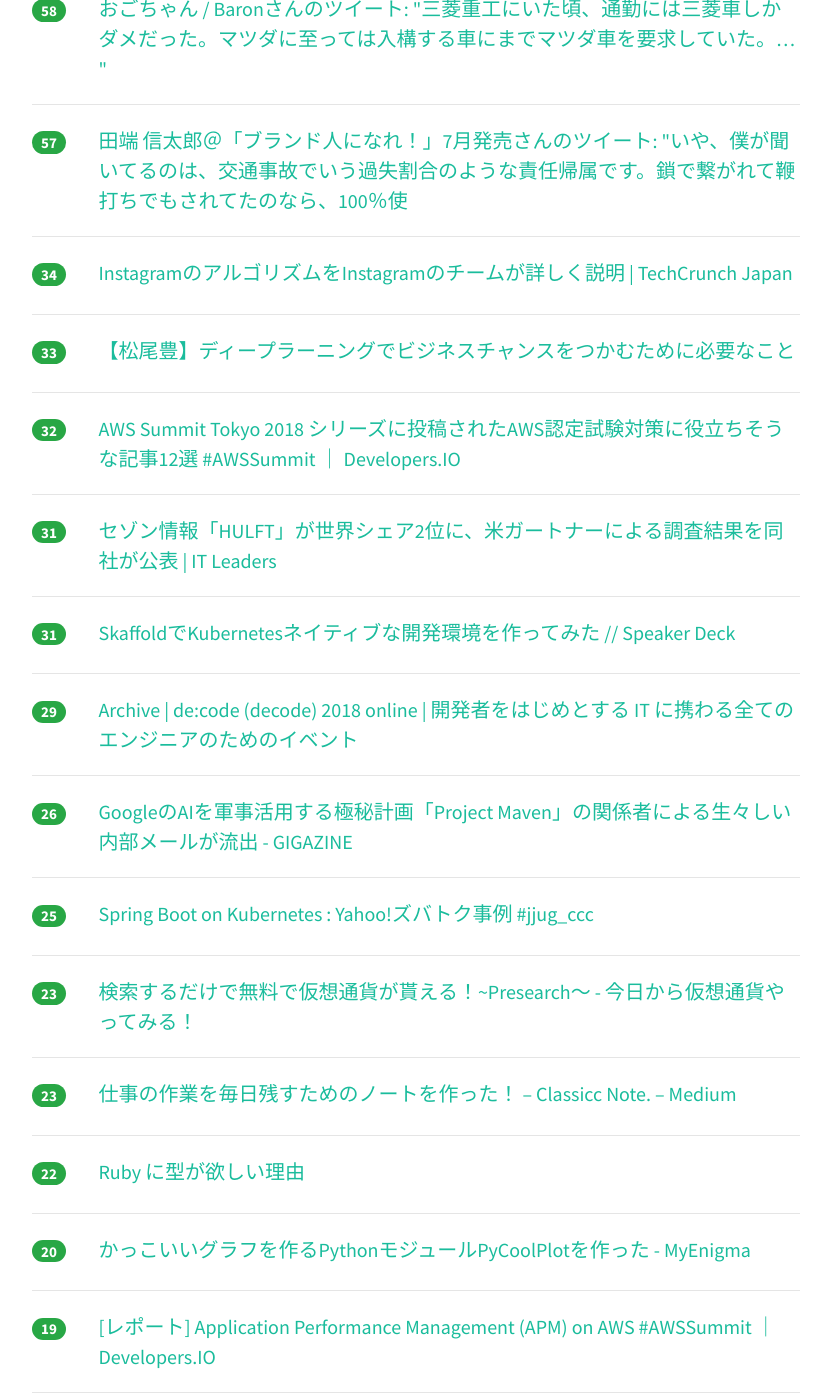
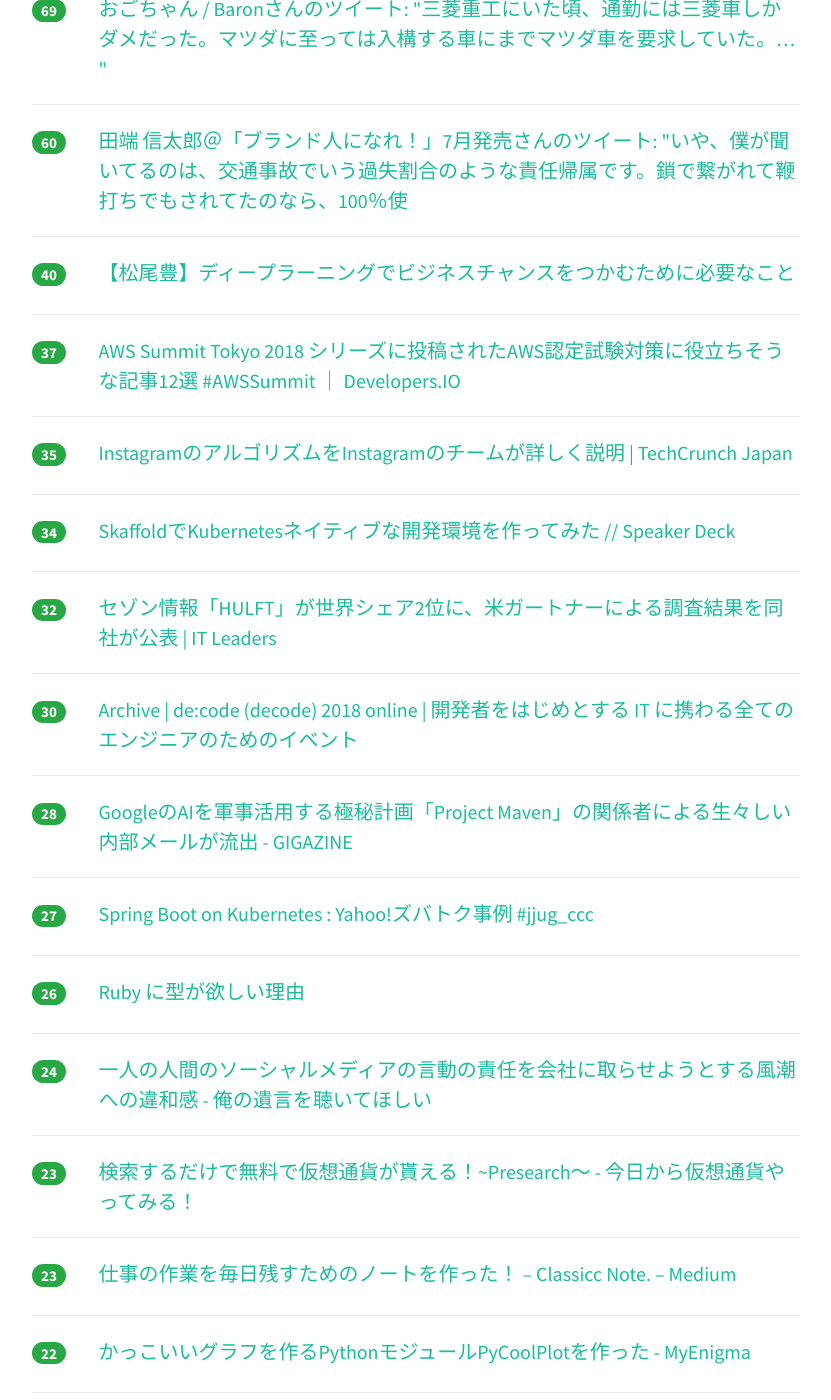
Before and after one commit to yatta47/hatena-matome-site, a Jekyll site: the page built from _posts/2018-06-03-hatena.md, in a window 1280 px wide and 1400 px high, scrolled down 868 px. Shown: the whole window, without its empty margins (224-1055 px from the left). Built offline with Jekyll 4.4.1, drawn with Linux system fonts in a browser that asks for light colours; nearby versions of some CDN libraries; some of the changed text lies outside the part shown.

Commit message:
Updated 2018-06-03

```diff
--- a/_posts/2018-06-03-hatena.md
+++ b/_posts/2018-06-03-hatena.md
@@ -1,19 +1,24 @@
 ---
 layout: post
 title:  "2018-06-03 はてぶIT"
-date:   2018-06-03 15:00:58
+date:   2018-06-03 16:01:49
 tags: [it-hotentry]
 ---
-39 件のデータあり
+42 件のデータあり
 
 <hr><div class="row">
-<div class="col-1"><span class="badge badge-pill badge-success h2">372</span></div>
+<div class="col-1"><span class="badge badge-pill badge-success h2">396</span></div>
 <div class="col-11"><a href='http://twitter.com/tabbata/status/1002900777000566784' target='_blank'>田端 信太郎＠「ブランド人になれ！」7月発売さんのツイート: "自殺だから一義的に自己責任なのは当たり前でしょうが。上司が屋上から物理的に突き落としたりしたのですか？　そんなに</a></div>
 </div>
 <hr>
 <div class="row">
-<div class="col-1"><span class="badge badge-pill badge-success h2">252</span></div>
+<div class="col-1"><span class="badge badge-pill badge-success h2">271</span></div>
 <div class="col-11"><a href='https://anond.hatelabo.jp/20180603010115' target='_blank'>近年，片仮名が侮蔑の意味を持つようになっている</a></div>
+</div>
+<hr>
+<div class="row">
+<div class="col-1"><span class="badge badge-pill badge-success h2">139</span></div>
+<div class="col-11"><a href='https://qiita.com/jellyfish21/items/008f65cfdc9a0239c218' target='_blank'>Youtubeの動画にニコニコ動画風にコメントを流すサービスを作ったので、初めてサービスを公開した手順をまとめました。</a></div>
 </div>
 <hr>
 <div class="row">
@@ -22,63 +27,68 @@ tags: [it-hotentry]
 </div>
 <hr>
 <div class="row">
-<div class="col-1"><span class="badge badge-pill badge-success h2">99</span></div>
-<div class="col-11"><a href='https://qiita.com/jellyfish21/items/008f65cfdc9a0239c218' target='_blank'>Youtubeの動画にニコニコ動画風にコメントを流すサービスを作ったので、初めてサービスを公開した手順をまとめました。</a></div>
-</div>
-<hr>
-<div class="row">
-<div class="col-1"><span class="badge badge-pill badge-success h2">85</span></div>
+<div class="col-1"><span class="badge badge-pill badge-success h2">112</span></div>
 <div class="col-11"><a href='https://myuon.github.io/posts/type-system-poem/' target='_blank'>私と型システムとポエム - The curse of λ</a></div>
 </div>
 <hr>
 <div class="row">
-<div class="col-1"><span class="badge badge-pill badge-success h2">58</span></div>
+<div class="col-1"><span class="badge badge-pill badge-success h2">69</span></div>
 <div class="col-11"><a href='http://twitter.com/ogochan/status/1003077434273480704' target='_blank'>おごちゃん / Baronさんのツイート: "三菱重工にいた頃、通勤には三菱車しかダメだった。マツダに至っては入構する車にまでマツダ車を要求していた。… "</a></div>
 </div>
 <hr>
 <div class="row">
-<div class="col-1"><span class="badge badge-pill badge-success h2">57</span></div>
+<div class="col-1"><span class="badge badge-pill badge-success h2">60</span></div>
 <div class="col-11"><a href='http://twitter.com/tabbata/status/1002895214321651712' target='_blank'>田端 信太郎＠「ブランド人になれ！」7月発売さんのツイート: "いや、僕が聞いてるのは、交通事故でいう過失割合のような責任帰属です。鎖で繋がれて鞭打ちでもされてたのなら、100％使</a></div>
 </div>
 <hr>
 <div class="row">
-<div class="col-1"><span class="badge badge-pill badge-success h2">34</span></div>
+<div class="col-1"><span class="badge badge-pill badge-success h2">40</span></div>
+<div class="col-11"><a href='https://newswitch.jp/p/13147' target='_blank'>【松尾豊】ディープラーニングでビジネスチャンスをつかむために必要なこと</a></div>
+</div>
+<hr>
+<div class="row">
+<div class="col-1"><span class="badge badge-pill badge-success h2">37</span></div>
+<div class="col-11"><a href='https://dev.classmethod.jp/cloud/aws/certified_pickup12/' target='_blank'>AWS Summit Tokyo 2018 シリーズに投稿されたAWS認定試験対策に役立ちそうな記事12選 #AWSSummit ｜ Developers.IO</a></div>
+</div>
+<hr>
+<div class="row">
+<div class="col-1"><span class="badge badge-pill badge-success h2">35</span></div>
 <div class="col-11"><a href='https://jp.techcrunch.com/2018/06/02/2018-06-01-how-instagram-feed-works/' target='_blank'>InstagramのアルゴリズムをInstagramのチームが詳しく説明 | TechCrunch Japan</a></div>
 </div>
 <hr>
 <div class="row">
-<div class="col-1"><span class="badge badge-pill badge-success h2">33</span></div>
-<div class="col-11"><a href='https://newswitch.jp/p/13147' target='_blank'>【松尾豊】ディープラーニングでビジネスチャンスをつかむために必要なこと</a></div>
+<div class="col-1"><span class="badge badge-pill badge-success h2">34</span></div>
+<div class="col-11"><a href='https://speakerdeck.com/hhiroshell/skaffolddekubernetesneiteibunakai-fa-huan-jing-wozuo-tutemita' target='_blank'>SkaffoldでKubernetesネイティブな開発環境を作ってみた // Speaker Deck</a></div>
 </div>
 <hr>
 <div class="row">
 <div class="col-1"><span class="badge badge-pill badge-success h2">32</span></div>
-<div class="col-11"><a href='https://dev.classmethod.jp/cloud/aws/certified_pickup12/' target='_blank'>AWS Summit Tokyo 2018 シリーズに投稿されたAWS認定試験対策に役立ちそうな記事12選 #AWSSummit ｜ Developers.IO</a></div>
-</div>
-<hr>
-<div class="row">
-<div class="col-1"><span class="badge badge-pill badge-success h2">31</span></div>
 <div class="col-11"><a href='https://it.impressbm.co.jp/articles/-/14513' target='_blank'>セゾン情報「HULFT」が世界シェア2位に、米ガートナーによる調査結果を同社が公表 | IT Leaders</a></div>
 </div>
 <hr>
 <div class="row">
-<div class="col-1"><span class="badge badge-pill badge-success h2">31</span></div>
-<div class="col-11"><a href='https://speakerdeck.com/hhiroshell/skaffolddekubernetesneiteibunakai-fa-huan-jing-wozuo-tutemita' target='_blank'>SkaffoldでKubernetesネイティブな開発環境を作ってみた // Speaker Deck</a></div>
-</div>
-<hr>
-<div class="row">
-<div class="col-1"><span class="badge badge-pill badge-success h2">29</span></div>
+<div class="col-1"><span class="badge badge-pill badge-success h2">30</span></div>
 <div class="col-11"><a href='https://www.microsoft.com/ja-jp/events/decode/2018/online/archive.aspx' target='_blank'>Archive | de:code (decode) 2018 online | 開発者をはじめとする IT に携わる全てのエンジニアのためのイベント</a></div>
 </div>
 <hr>
 <div class="row">
-<div class="col-1"><span class="badge badge-pill badge-success h2">26</span></div>
+<div class="col-1"><span class="badge badge-pill badge-success h2">28</span></div>
 <div class="col-11"><a href='https://gigazine.net/news/20180602-google-project-maven-mail-leaked/' target='_blank'>GoogleのAIを軍事活用する極秘計画「Project Maven」の関係者による生々しい内部メールが流出 - GIGAZINE</a></div>
 </div>
 <hr>
 <div class="row">
-<div class="col-1"><span class="badge badge-pill badge-success h2">25</span></div>
+<div class="col-1"><span class="badge badge-pill badge-success h2">27</span></div>
 <div class="col-11"><a href='https://www.slideshare.net/techblogyahoo/spring-boot-on-kubernetes-yahoo-jjugccc' target='_blank'>Spring Boot on Kubernetes : Yahoo!ズバトク事例 #jjug_ccc</a></div>
+</div>
+<hr>
+<div class="row">
+<div class="col-1"><span class="badge badge-pill badge-success h2">26</span></div>
+<div class="col-11"><a href='https://qiita.com/euxn23/items/8a90480135f017271308' target='_blank'>Ruby に型が欲しい理由</a></div>
+</div>
+<hr>
+<div class="row">
+<div class="col-1"><span class="badge badge-pill badge-success h2">24</span></div>
+<div class="col-11"><a href='https://oreno-yuigon.hatenablog.com/entry/2018/06/03/113333' target='_blank'>一人の人間のソーシャルメディアの言動の責任を会社に取らせようとする風潮への違和感 - 俺の遺言を聴いてほしい</a></div>
 </div>
 <hr>
 <div class="row">
@@ -93,12 +103,17 @@ tags: [it-hotentry]
 <hr>
 <div class="row">
 <div class="col-1"><span class="badge badge-pill badge-success h2">22</span></div>
-<div class="col-11"><a href='https://qiita.com/euxn23/items/8a90480135f017271308' target='_blank'>Ruby に型が欲しい理由</a></div>
+<div class="col-11"><a href='https://myenigma.hatenablog.com/entry/2018/06/03/091557' target='_blank'>かっこいいグラフを作るPythonモジュールPyCoolPlotを作った - MyEnigma</a></div>
+</div>
+<hr>
+<div class="row">
+<div class="col-1"><span class="badge badge-pill badge-success h2">21</span></div>
+<div class="col-11"><a href='https://hrktksm.hatenablog.com/entry/2018/06/02/171500' target='_blank'>ゆるキャン△にハマった結果、キャンプブログを立ち上げることになりました - 力こそパワー</a></div>
 </div>
 <hr>
 <div class="row">
 <div class="col-1"><span class="badge badge-pill badge-success h2">20</span></div>
-<div class="col-11"><a href='https://myenigma.hatenablog.com/entry/2018/06/03/091557' target='_blank'>かっこいいグラフを作るPythonモジュールPyCoolPlotを作った - MyEnigma</a></div>
+<div class="col-11"><a href='http://nlab.itmedia.co.jp/nl/articles/1806/02/news025.html' target='_blank'>「多分100％充電済みやと思うで 知らんけど」　iPhoneが関西人になる画像がTwitterで「天才か」と話題に - ねとらぼ</a></div>
 </div>
 <hr>
 <div class="row">
@@ -108,12 +123,17 @@ tags: [it-hotentry]
 <hr>
 <div class="row">
 <div class="col-1"><span class="badge badge-pill badge-success h2">19</span></div>
-<div class="col-11"><a href='http://nlab.itmedia.co.jp/nl/articles/1806/02/news025.html' target='_blank'>「多分100％充電済みやと思うで 知らんけど」　iPhoneが関西人になる画像がTwitterで「天才か」と話題に - ねとらぼ</a></div>
+<div class="col-11"><a href='https://gigazine.net/news/20180603-put-children-social-media/' target='_blank'>なぜ子どもの顔写真をSNSにアップするのはいけないのか？ - GIGAZINE</a></div>
 </div>
 <hr>
 <div class="row">
-<div class="col-1"><span class="badge badge-pill badge-success h2">19</span></div>
-<div class="col-11"><a href='https://hrktksm.hatenablog.com/entry/2018/06/02/171500' target='_blank'>ゆるキャン△にハマった結果、キャンプブログを立ち上げることになりました - 力こそパワー</a></div>
+<div class="col-1"><span class="badge badge-pill badge-success h2">18</span></div>
+<div class="col-11"><a href='http://blog.livedoor.jp/itsoku/archives/53592725.html' target='_blank'>【悲報】MicrosoftがGitHubを買収か : IT速報</a></div>
+</div>
+<hr>
+<div class="row">
+<div class="col-1"><span class="badge badge-pill badge-success h2">17</span></div>
+<div class="col-11"><a href='https://www.nikkansports.com/entertainment/news/201806020000357.html' target='_blank'>ひょっこりはん著作権侵害騒動で「販売は全て停止」 - お笑い : 日刊スポーツ</a></div>
 </div>
 <hr>
 <div class="row">
@@ -123,12 +143,7 @@ tags: [it-hotentry]
 <hr>
 <div class="row">
 <div class="col-1"><span class="badge badge-pill badge-success h2">17</span></div>
-<div class="col-11"><a href='http://blog.livedoor.jp/itsoku/archives/53592725.html' target='_blank'>【悲報】MicrosoftがGitHubを買収か : IT速報</a></div>
-</div>
-<hr>
-<div class="row">
-<div class="col-1"><span class="badge badge-pill badge-success h2">16</span></div>
-<div class="col-11"><a href='https://www.nikkansports.com/entertainment/news/201806020000357.html' target='_blank'>ひょっこりはん著作権侵害騒動で「販売は全て停止」 - お笑い : 日刊スポーツ</a></div>
+<div class="col-11"><a href='http://twitter.com/azurlane_staff/status/1003139794086400001' target='_blank'>アズールレーン公式さんのツイート: "【HELP！】 今更ですが…「アズールレーン」における艦の「総称」なる固有名のアイデアを募集しています！ 「我こそ名案あり！」の方も、「こういう</a></div>
 </div>
 <hr>
 <div class="row">
@@ -143,17 +158,17 @@ tags: [it-hotentry]
 <hr>
 <div class="row">
 <div class="col-1"><span class="badge badge-pill badge-success h2">16</span></div>
-<div class="col-11"><a href='https://oreno-yuigon.hatenablog.com/entry/2018/06/03/113333' target='_blank'>一人の人間のソーシャルメディアの言動の責任を会社に取らせようとする風潮への違和感 - 俺の遺言を聴いてほしい</a></div>
+<div class="col-11"><a href='https://speakerdeck.com/masayuki14/mysql-innodb-cluster-woshi-tuteyun-yong-woshou-ba-kisiyou' target='_blank'>MySQL InnoDB Cluster を使って運用を手抜きしよう // Speaker Deck</a></div>
 </div>
 <hr>
 <div class="row">
-<div class="col-1"><span class="badge badge-pill badge-success h2">15</span></div>
-<div class="col-11"><a href='https://gigazine.net/news/20180603-put-children-social-media/' target='_blank'>なぜ子どもの顔写真をSNSにアップするのはいけないのか？ - GIGAZINE</a></div>
+<div class="col-1"><span class="badge badge-pill badge-success h2">14</span></div>
+<div class="col-11"><a href='https://snyk.io/blog/ten-git-hub-security-best-practices/' target='_blank'>10 GitHub Security Best Practices | Snyk</a></div>
 </div>
 <hr>
 <div class="row">
 <div class="col-1"><span class="badge badge-pill badge-success h2">13</span></div>
-<div class="col-11"><a href='https://snyk.io/blog/ten-git-hub-security-best-practices/' target='_blank'>10 GitHub Security Best Practices | Snyk</a></div>
+<div class="col-11"><a href='https://togetter.com/li/1233453' target='_blank'>豊洲22時の夜景はきれいだろう？SIer目指す就活生に伝えたいことがある - Togetter</a></div>
 </div>
 <hr>
 <div class="row">
@@ -162,18 +177,13 @@ tags: [it-hotentry]
 </div>
 <hr>
 <div class="row">
-<div class="col-1"><span class="badge badge-pill badge-success h2">11</span></div>
-<div class="col-11"><a href='http://www.zinseitanosiku.com/entry/2018/06/02/190000' target='_blank'>はてな様へ～一人のブログ利用者からの手紙～ - めんおうブログ</a></div>
-</div>
-<hr>
-<div class="row">
-<div class="col-1"><span class="badge badge-pill badge-success h2">11</span></div>
+<div class="col-1"><span class="badge badge-pill badge-success h2">12</span></div>
 <div class="col-11"><a href='https://anond.hatelabo.jp/20180601150918' target='_blank'>ウヨ動画通報祭りでなんJを絶賛している左翼リベラル派もいるが 今回の件で..</a></div>
 </div>
 <hr>
 <div class="row">
 <div class="col-1"><span class="badge badge-pill badge-success h2">11</span></div>
-<div class="col-11"><a href='https://speakerdeck.com/masayuki14/mysql-innodb-cluster-woshi-tuteyun-yong-woshou-ba-kisiyou' target='_blank'>MySQL InnoDB Cluster を使って運用を手抜きしよう // Speaker Deck</a></div>
+<div class="col-11"><a href='http://www.zinseitanosiku.com/entry/2018/06/02/190000' target='_blank'>はてな様へ～一人のブログ利用者からの手紙～ - めんおうブログ</a></div>
 </div>
 <hr>
 <div class="row">
@@ -187,8 +197,8 @@ tags: [it-hotentry]
 </div>
 <hr>
 <div class="row">
-<div class="col-1"><span class="badge badge-pill badge-success h2">9</span></div>
-<div class="col-11"><a href='https://togetter.com/li/1233453' target='_blank'>豊洲22時の夜景はきれいだろう？SIer目指す就活生に伝えたいことがある - Togetter</a></div>
+<div class="col-1"><span class="badge badge-pill badge-success h2">8</span></div>
+<div class="col-11"><a href='http://timesteps.net/archives/5534209.html' target='_blank'>Yahoo! JapanがWindows Vista、IE10以前等のサポートを6月1日より順次終了 : Timesteps</a></div>
 </div>
 <hr>
 <div class="row">
@@ -198,6 +208,11 @@ tags: [it-hotentry]
 <hr>
 <div class="row">
 <div class="col-1"><span class="badge badge-pill badge-success h2">7</span></div>
-<div class="col-11"><a href='http://timesteps.net/archives/5534209.html' target='_blank'>Yahoo! JapanがWindows Vista、IE10以前等のサポートを6月1日より順次終了 : Timesteps</a></div>
+<div class="col-11"><a href='http://extension.sec.tsukuba.ac.jp/lecture/program0029/' target='_blank'>筑波大学エクステンションプログラム</a></div>
 </div>
 <hr>
+<div class="row">
+<div class="col-1"><span class="badge badge-pill badge-success h2">5</span></div>
+<div class="col-11"><a href='http://b.hatena.ne.jp/entry/nuryouguda.hatenablog.com/entry/2018/06/02/153922' target='_blank'>はてなブックマーク - ブログ停止のおしらせ - 玖足手帖-アニメブログ-</a></div>
+</div>
+<hr>
```
